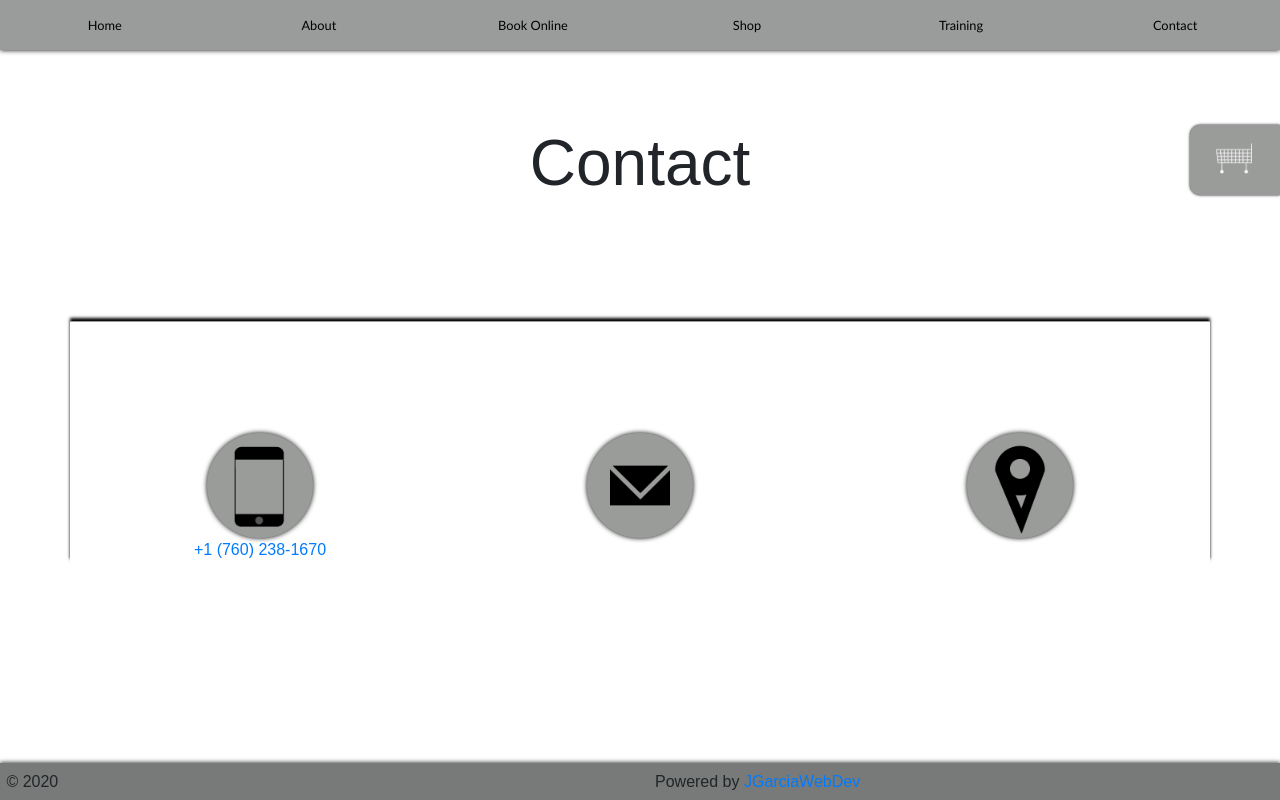
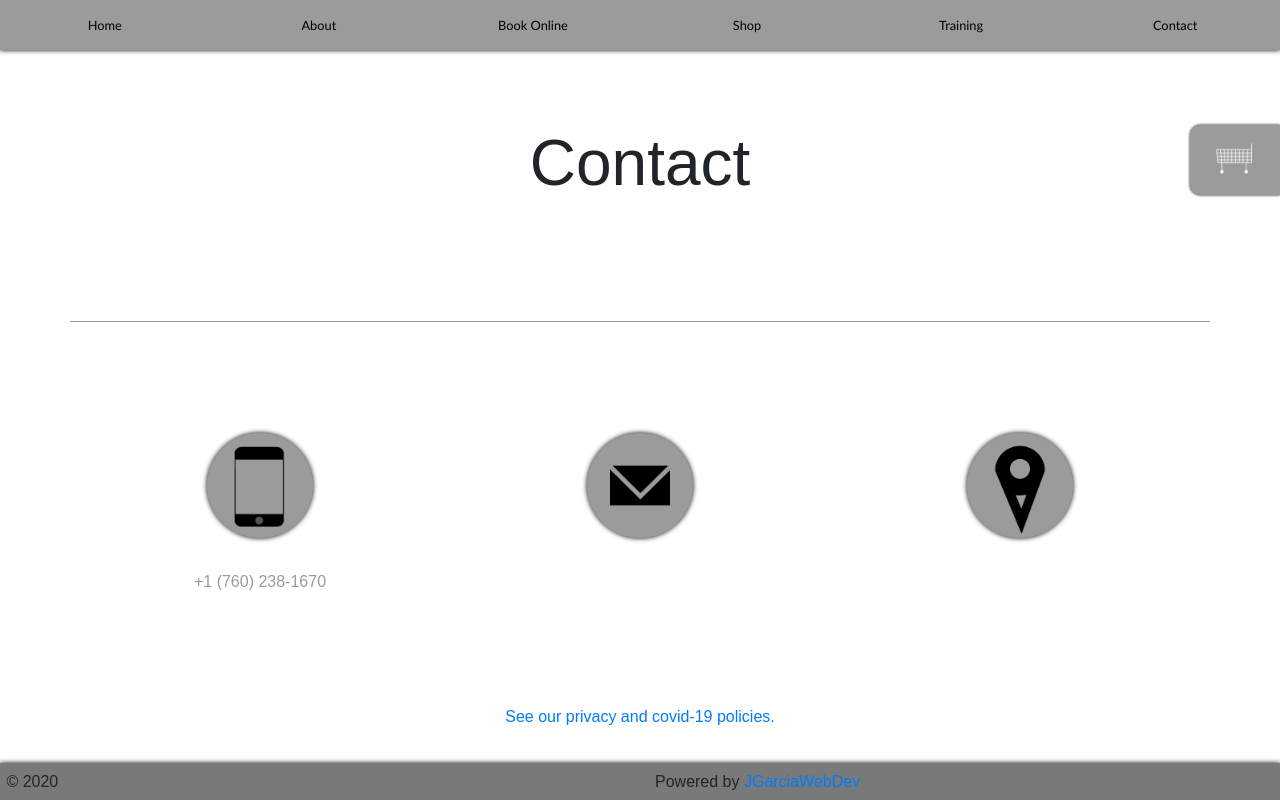
Before and after one commit to jgarcia4444/olloquis-studio, a React (Create React App) app: page /contact in a window 1280 px wide. Built offline with nearby package versions, Linux system fonts and the light colour scheme.

Commit message:
Added a link to the privacy policies page.

```diff
--- a/src/components/contact/ContactContainer.css
+++ b/src/components/contact/ContactContainer.css
@@ -11,7 +11,6 @@
     margin-top: 10%;
     border-top: 1px solid #9a9c9a;
     padding-top: 10%;
-    box-shadow: 0 -3px 3px 0 black;
 }
 
 .medium-imgs {
@@ -26,3 +25,20 @@
     font-weight: 100;
     font-size: 2.5rem;
 }
+
+#call-link-row {
+    margin-top: 10%;
+}
+
+#call-link {
+    color: #9a9c9a;
+}
+
+#call-link:hover {
+    text-decoration: underline;
+    color: #000;
+}
+
+.policy-row {
+    margin-top: 10%;
+}
--- a/src/components/contact/ContactContainer.js
+++ b/src/components/contact/ContactContainer.js
@@ -3,6 +3,7 @@ import './ContactContainer.css'
 import Iphone from '../../imgs/icons/iPhone_SE.png';
 import Email from '../../imgs/icons/email.png';
 import Location from '../../imgs/icons/Location.png';
+import { NavLink  as Link} from 'react-router-dom'
 
 class ContactContainer extends Component {
 
@@ -27,10 +28,13 @@ class ContactContainer extends Component {
                                     </h3>
                                 </div> */}
                                 <div className="col-12">
+                                <a href="tel:+17602381670">
                                     <img className="medium-imgs" src={Iphone} alt="Iphone" />
+                                </a>
+
                                 </div>
                             </div>
-                            <div className="row text-center">
+                            <div id="call-link-row" className="row text-center">
                                 <div className="col-12">
                                     <a href="tel:+17602381670" id="call-link">+1 (760) 238-1670</a>
                                 </div>
@@ -66,6 +70,11 @@ class ContactContainer extends Component {
                         </div>
                     </div>
                 </div>
+                <div className="row text-center policy-row">
+                    <div className="col-12">
+                        <Link to="/policies">See our privacy and covid-19 policies.</Link>
+                    </div>
+                </div>
             </div>
         )
     }
```
